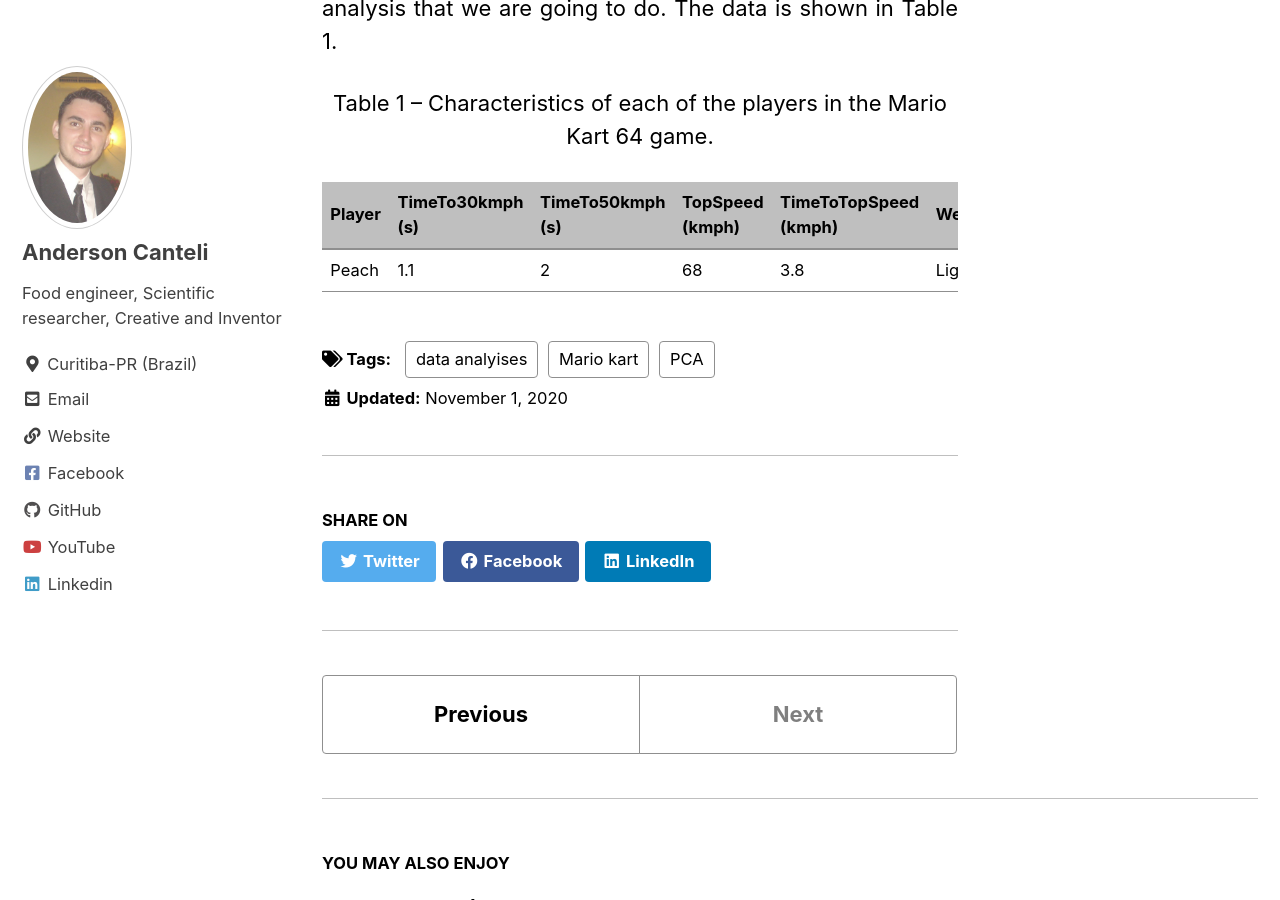
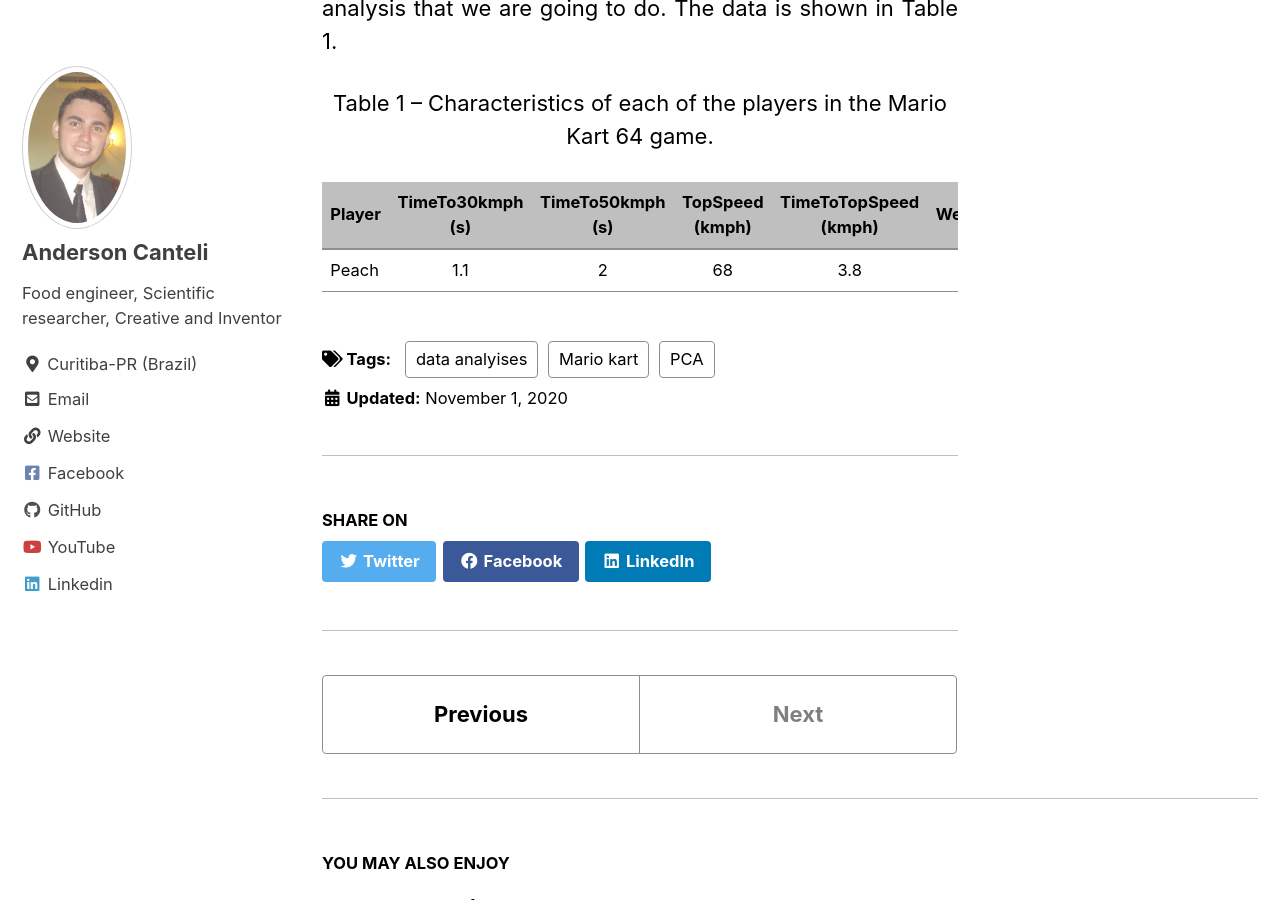
Before and after one commit to andersonmdcanteli/andersonmdcanteli.github.io, a Jekyll site: the page built from _posts/2020-11-01-PCA-MK64.md, in a window 1280 px wide and 900 px high, scrolled down 1757 px. Built offline with Jekyll 4.4.1, drawn with Linux system fonts in a browser that asks for light colours; cached includes are drawn as plain includes.

Commit message:
Update 2020-11-01-PCA-MK64.md

```diff
--- a/_posts/2020-11-01-PCA-MK64.md
+++ b/_posts/2020-11-01-PCA-MK64.md
@@ -29,5 +29,6 @@ Table 1 – Characteristics of each of the players in the Mario Kart 64 game.
 {: .text-center}
 
 | Player | TimeTo30kmph (s) |	TimeTo50kmph (s) |	TopSpeed (kmph) |	TimeToTopSpeed (kmph) |	WeightClass |
-| :--- | :--- |	:--- |	:--- |	:--- |	:--- |
+| :--- | :---: |	:---: |	:---: |	:---: |	:---: |
 | Peach | 1.1 |	2 |	68 |	3.8 |	Light |
+{: .size-1}
```
